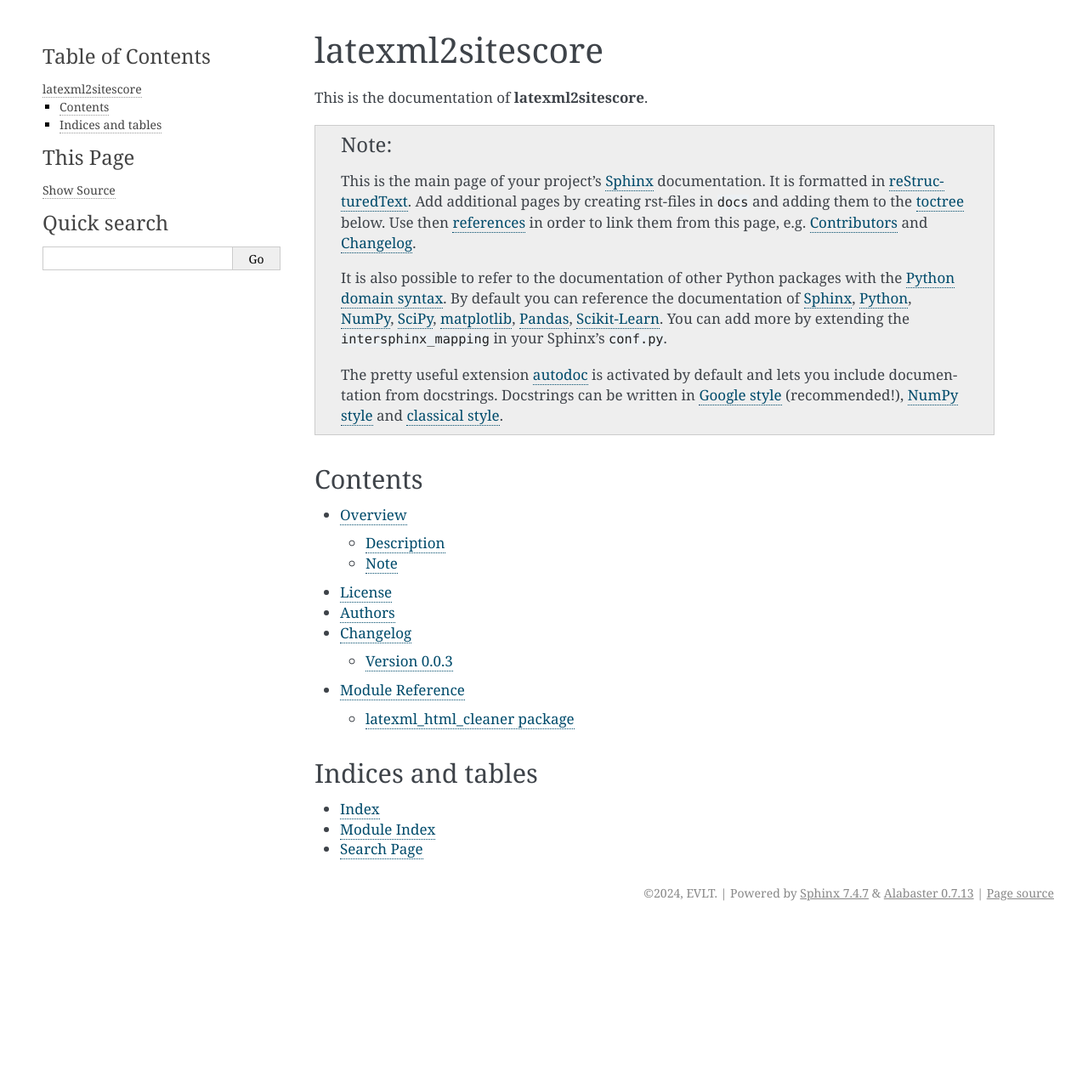
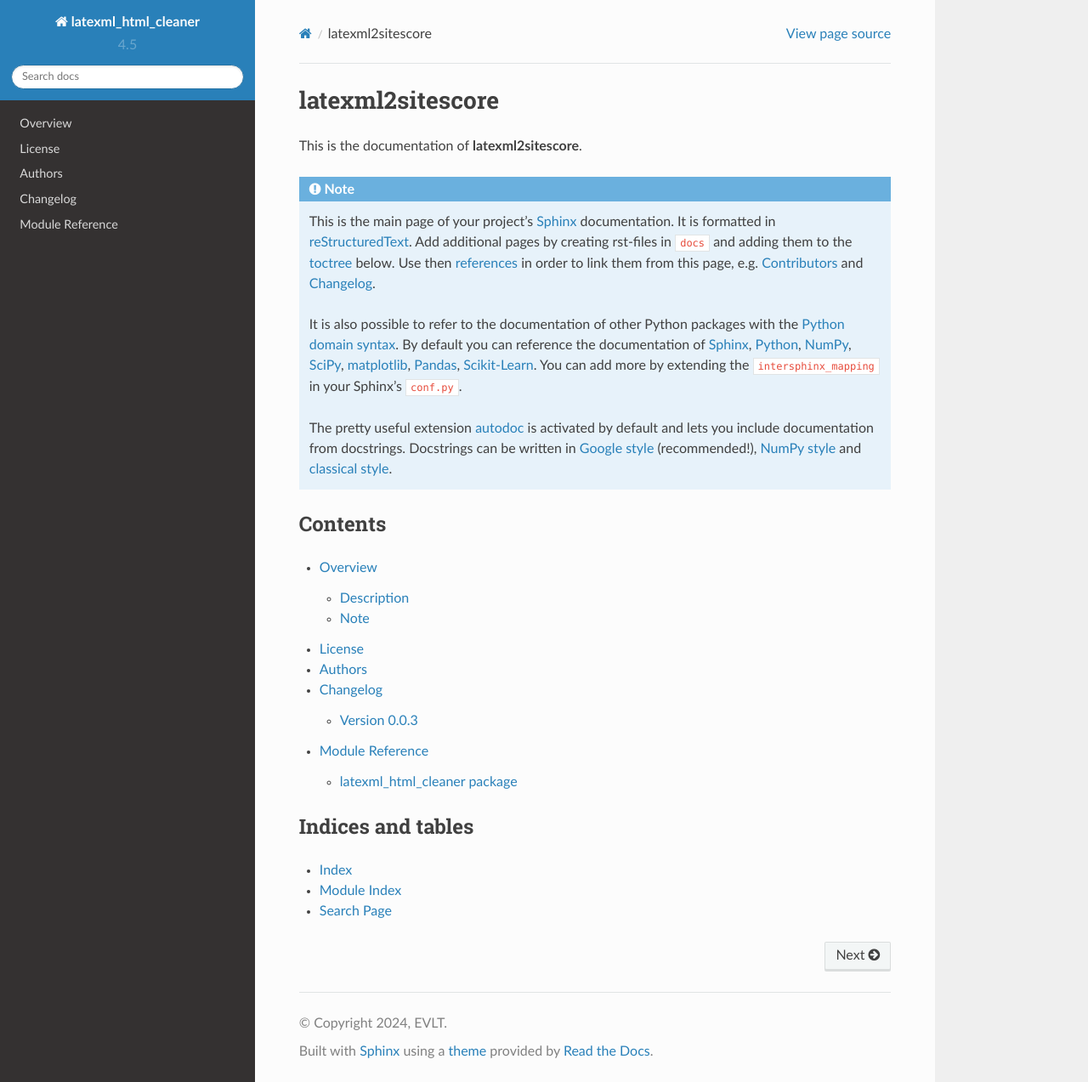
Before and after one commit to eelcovv/latexml-html-cleaner, a Sphinx documentation site: the page built from docs/index.rst, in a window 1280 px wide and 1273 px high. Shown: the whole window at 85% size. Built offline with Sphinx 7.4.7 and the Read the Docs theme 2.0.0, drawn with Linux system fonts in a browser that asks for light colours.

Commit message:
reformat

```diff
--- a/docs/conf.py
+++ b/docs/conf.py
@@ -153,15 +153,13 @@
 
 # The theme to use for HTML and HTML Help pages.  See the documentation for
 # a list of builtin themes.
-html_theme = "alabaster"
+html_theme = "sphinx_rtd_theme"
 
 # Theme options are theme-specific and customize the look and feel of a theme
 # further.  For a list of options available for each theme, see the
 # documentation.
-html_theme_options = {
-    "sidebar_width": "300px",
-    "page_width": "1200px"
-}
+# html_theme_options = {
+# }
 
 # Add any paths that contain custom themes here, relative to this directory.
 # html_theme_path = []
```
